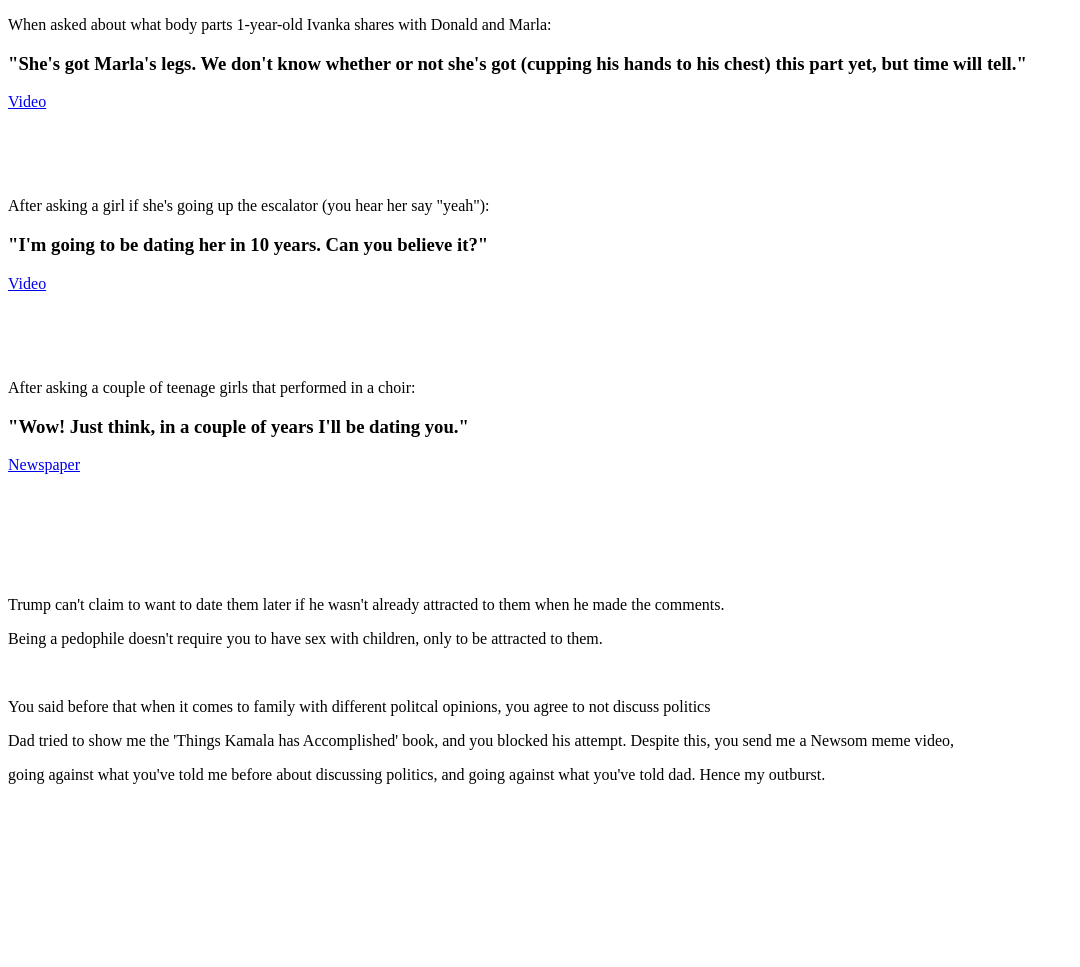
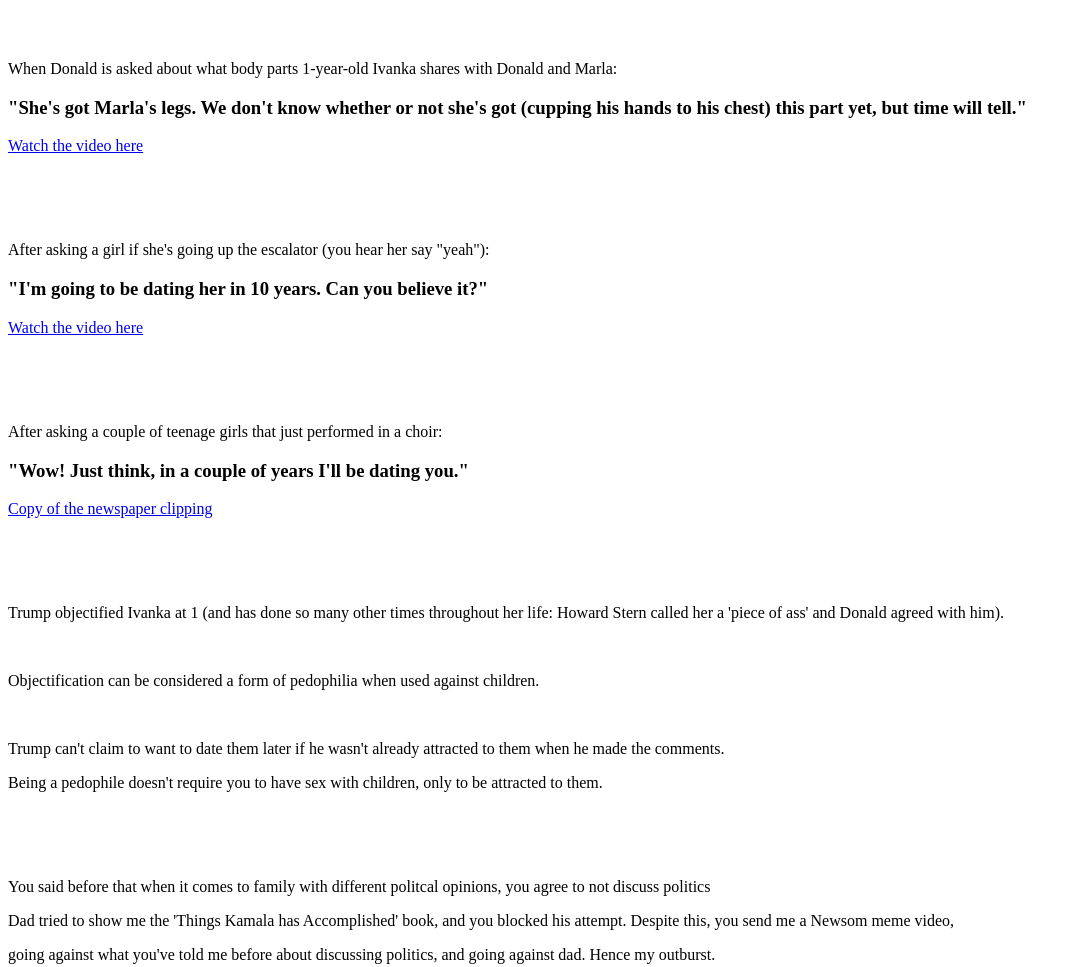
Before and after one commit to Tervers/odin-recipes, a plain HTML site: page index.html in a window 1280 px wide. Shown: the whole page, without its empty margins (0-1080 px from the left). Before the commit the page ends 800 px from the top, so only its background shows below. Drawn offline with Linux system fonts and the light colour scheme.

Commit message:
added text and formatting

```diff
--- a/index.html
+++ b/index.html
@@ -2,34 +2,40 @@
 <html lang="en">
   <head>
     <meta charset="UTF-8">
-    <title>Cheeseburger</title>
+    <title>Donald the Pedophile</title>
   </head>
   <body>
-    <p>When asked about what body parts 1-year-old Ivanka shares with Donald and Marla:</p>
+    <br>
+    <br>
+    <p>When Donald is asked about what body parts 1-year-old Ivanka shares with Donald and Marla:</p>
     <h3>"She's got Marla's legs. We don't know whether or not she's got (cupping his hands to his chest) this part yet, but time will tell."</h3>
-    <p><a href="https://www.youtube.com/watch?v=zqE4hKIP4n0">Video</a></p>
+    <p><a href="https://www.youtube.com/watch?v=zqE4hKIP4n0">Watch the video here</a></p>
     <br>
     <br>
     <br>
     <p>After asking a girl if she's going up the escalator (you hear her say "yeah"):</p>
     <h3>"I'm going to be dating her in 10 years. Can you believe it?"</h3>
-    <p><a href="https://www.youtube.com/watch?v=GkItEz1cuqc">Video</a></p>
+    <p><a href="https://www.youtube.com/watch?v=GkItEz1cuqc">Watch the video here</a></p>
     <br>
     <br>
     <br>
-    <p>After asking a couple of teenage girls that performed in a choir:</p>
+    <p>After asking a couple of teenage girls that just performed in a choir:</p>
     <h3>"Wow! Just think, in a couple of years I'll be dating you."</h3>
-    <p><a href="https://x.com/chicagotribune/status/786696215245250561/photo/1">Newspaper</a></p>
+    <p><a href="https://x.com/chicagotribune/status/786696215245250561/photo/1">Copy of the newspaper clipping</a></p>
     <br>
     <br>
     <br>
+    <p>Trump objectified Ivanka at 1 (and has done so many other times throughout her life: Howard Stern called her a 'piece of ass' and Donald agreed with him).</p>
     <br>
+    <p>Objectification can be considered a form of pedophilia when used against children.</p>
     <br>
     <p>Trump can't claim to want to date them later if he wasn't already attracted to them when he made the comments.</p>
     <p>Being a pedophile doesn't require you to have sex with children, only to be attracted to them.</p>
     <br>
+    <br>
+    <br>
     <p>You said before that when it comes to family with different politcal opinions, you agree to not discuss politics</p>
     <p>Dad tried to show me the 'Things Kamala has Accomplished' book, and you blocked his attempt. Despite this, you send me a Newsom meme video,</p>
-    <p>    going against what you've told me before about discussing politics, and going against what you've told dad. Hence my outburst.<p>
+    <p>going against what you've told me before about discussing politics, and going against dad. Hence my outburst.<p>
   </body>
 </html>
```
